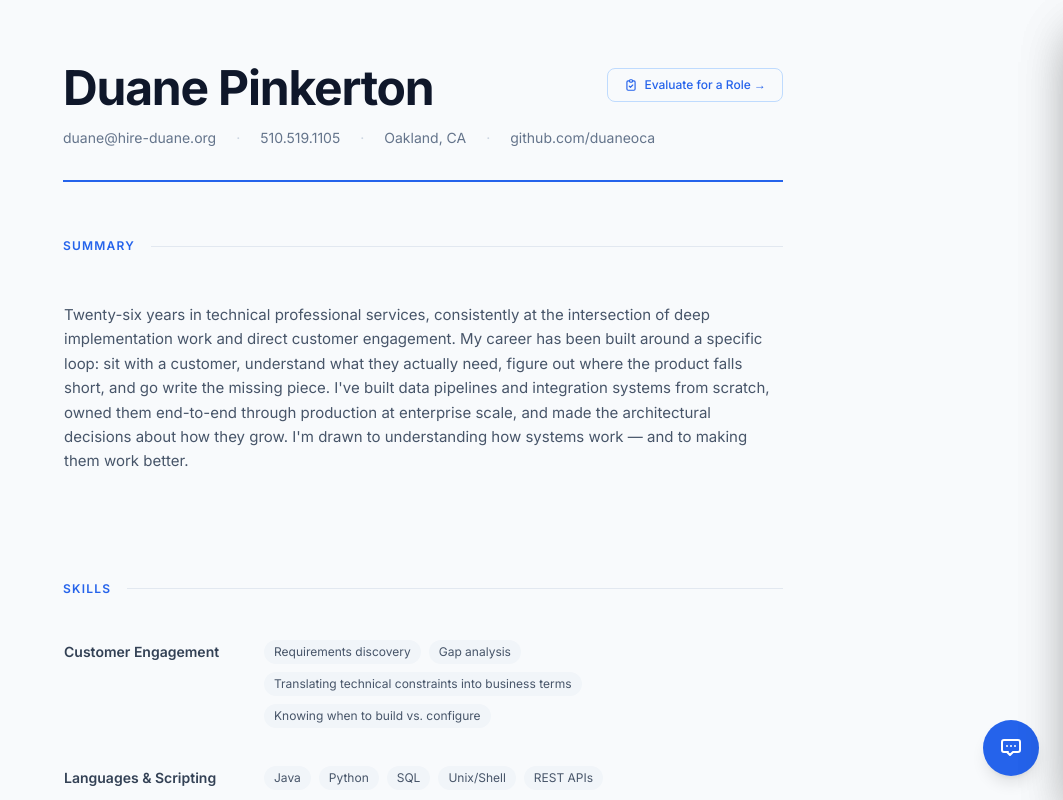
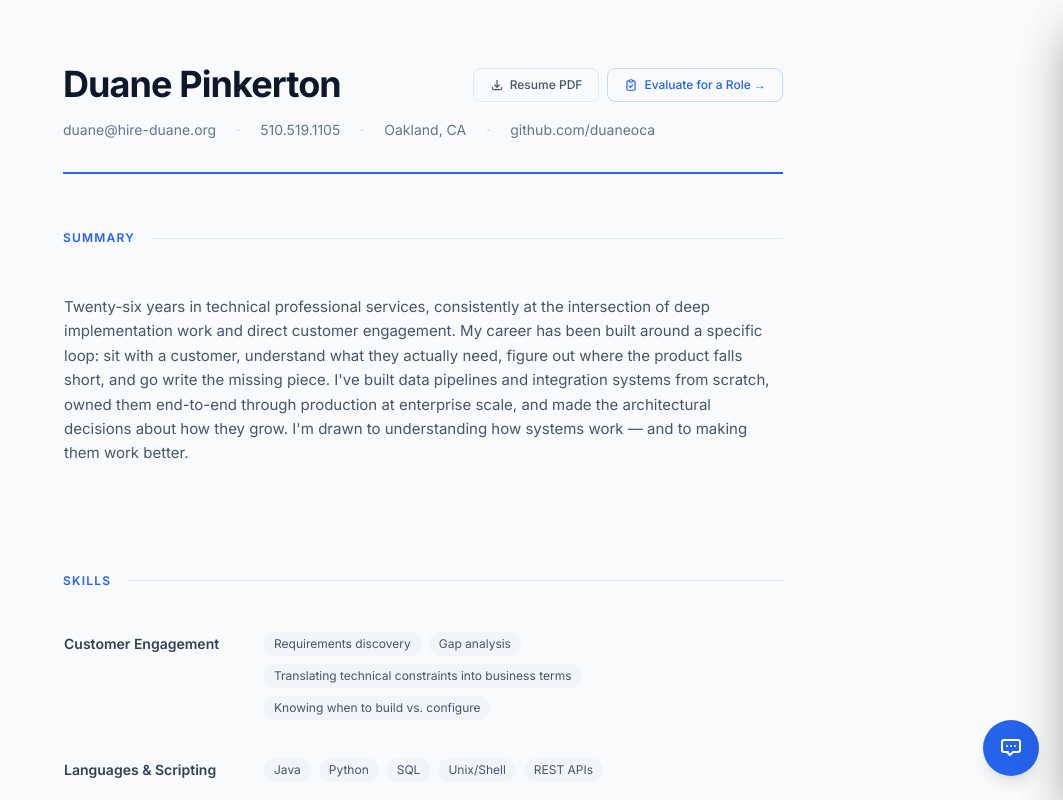
Before and after one commit to duaneoca/interactive-resume, a React (Vite) app in the folder frontend/: page / in a window 1280 px wide. Shown: the top 800 px of the page, without its empty margins (217-1280 px from the left). Built offline with nearby package versions, Linux system fonts and the light colour scheme.

Commit message:
Adding resume file to the header

```diff
--- a/frontend/src/components/Header.jsx
+++ b/frontend/src/components/Header.jsx
@@ -3,16 +3,28 @@ export default function Header({ data, onOpenEvaluator }) {
   return (
     <header>
       <div className="flex items-start justify-between gap-4">
-        <h1 className="text-5xl font-bold tracking-tight text-slate-900 dark:text-white">{name}</h1>
+        <h1 className="text-4xl font-bold tracking-tight text-slate-900 dark:text-white">{name}</h1>
+        <div className="shrink-0 mt-1 flex items-center gap-2">
+          <a
+            href="/Duane_Pinkerton_FDE.pdf"
+            download
+            className="flex items-center gap-1.5 px-4 py-2 text-xs font-medium text-slate-600 dark:text-slate-400 border border-slate-200 dark:border-slate-700 rounded-lg hover:bg-slate-50 dark:hover:bg-slate-800 hover:border-slate-400 dark:hover:border-slate-500 transition-colors"
+          >
+            <svg className="w-3.5 h-3.5" fill="none" stroke="currentColor" viewBox="0 0 24 24">
+              <path strokeLinecap="round" strokeLinejoin="round" strokeWidth={2} d="M4 16v1a3 3 0 003 3h10a3 3 0 003-3v-1m-4-4l-4 4m0 0l-4-4m4 4V4" />
+            </svg>
+            Resume PDF
+          </a>
           <button
             onClick={onOpenEvaluator}
-          className="shrink-0 mt-1 flex items-center gap-1.5 px-4 py-2 text-xs font-medium text-blue-600 dark:text-blue-400 border border-blue-200 dark:border-blue-800 rounded-lg hover:bg-blue-50 dark:hover:bg-blue-900/30 hover:border-blue-400 dark:hover:border-blue-600 transition-colors"
+            className="flex items-center gap-1.5 px-4 py-2 text-xs font-medium text-blue-600 dark:text-blue-400 border border-blue-200 dark:border-blue-800 rounded-lg hover:bg-blue-50 dark:hover:bg-blue-900/30 hover:border-blue-400 dark:hover:border-blue-600 transition-colors"
           >
             <svg className="w-3.5 h-3.5" fill="none" stroke="currentColor" viewBox="0 0 24 24">
               <path strokeLinecap="round" strokeLinejoin="round" strokeWidth={2} d="M9 5H7a2 2 0 00-2 2v12a2 2 0 002 2h10a2 2 0 002-2V7a2 2 0 00-2-2h-2M9 5a2 2 0 002 2h2a2 2 0 002-2M9 5a2 2 0 012-2h2a2 2 0 012 2m-6 9l2 2 4-4" />
             </svg>
             Evaluate for a Role →
           </button>
+        </div>
       </div>
       <div className="mt-4 flex flex-wrap items-center gap-x-5 gap-y-1.5 text-sm text-slate-500 dark:text-slate-400">
         <a
```
Also changed, not shown: 1 other file (tests, documents, lock files or other folders). Lines whose indentation alone changed are shown as unchanged.
